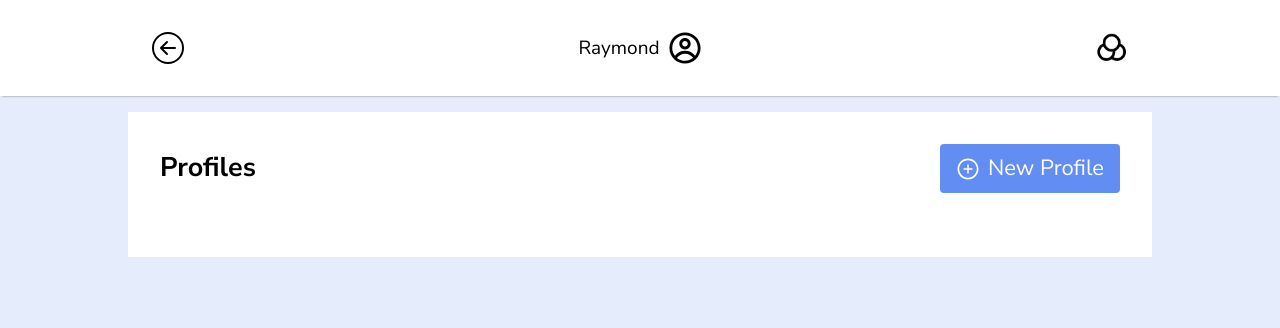
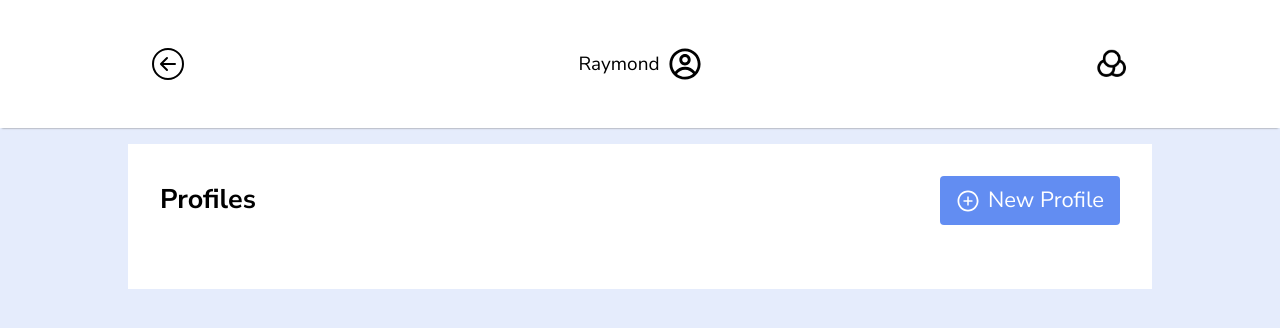
Before and after one commit to Cozinater/cms-responsive-component, a Next.js app: page / in a window 1280 px wide. Shown: the top 328 px of the page. Built offline with nearby package versions, Linux system fonts and the light colour scheme.

Commit message:
Fix styling issues

```diff
--- a/app/globals.css
+++ b/app/globals.css
@@ -111,4 +111,5 @@ select {
 body {
   color: black;
   background: var(--bodyBackground);
+  overflow: scroll;
 }
--- a/components/layouts/navBar.tsx
+++ b/components/layouts/navBar.tsx
@@ -8,7 +8,7 @@ import { useRouter } from 'next/navigation';
 export default function NavBar() {
   const router = useRouter();
   return (
-    <div className='h-24 flex box-shadow-btm bg-white'>
+    <div className='flex box-shadow-btm bg-white top-0 sticky' style={{ minHeight: '8rem' }}>
       <div className='max-w-5xl flex flex-grow items-center px-6 py-2 m-auto'>
         <button onClick={() => router.back()}>
           <BsArrowLeftCircle className='flex' size={32} />
--- a/package.json
+++ b/package.json
@@ -26,5 +26,8 @@
     "tailwindcss": "3.3.3",
     "typescript": "5.1.6",
     "uuid": "^9.0.0"
+  },
+  "devDependencies": {
+    "@types/uuid": "^9.0.2"
   }
 }
```
Also changed, not shown: 1 other file (tests, documents, lock files or other folders).
